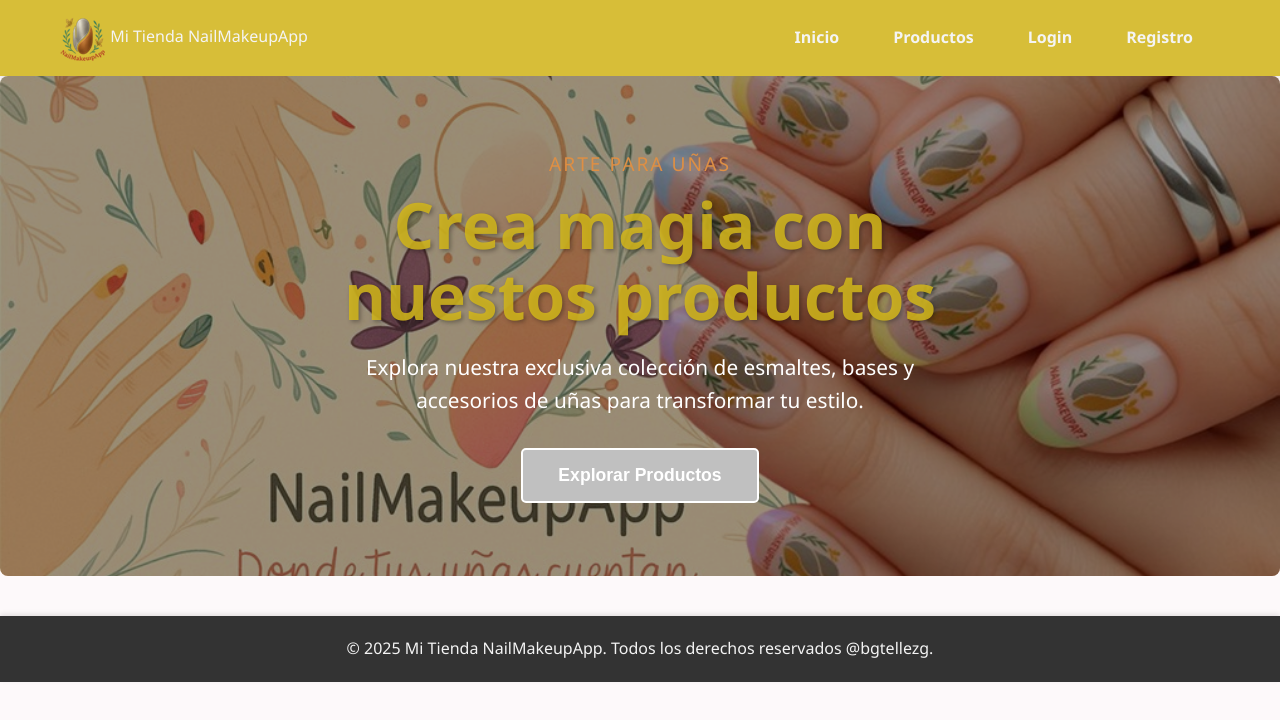
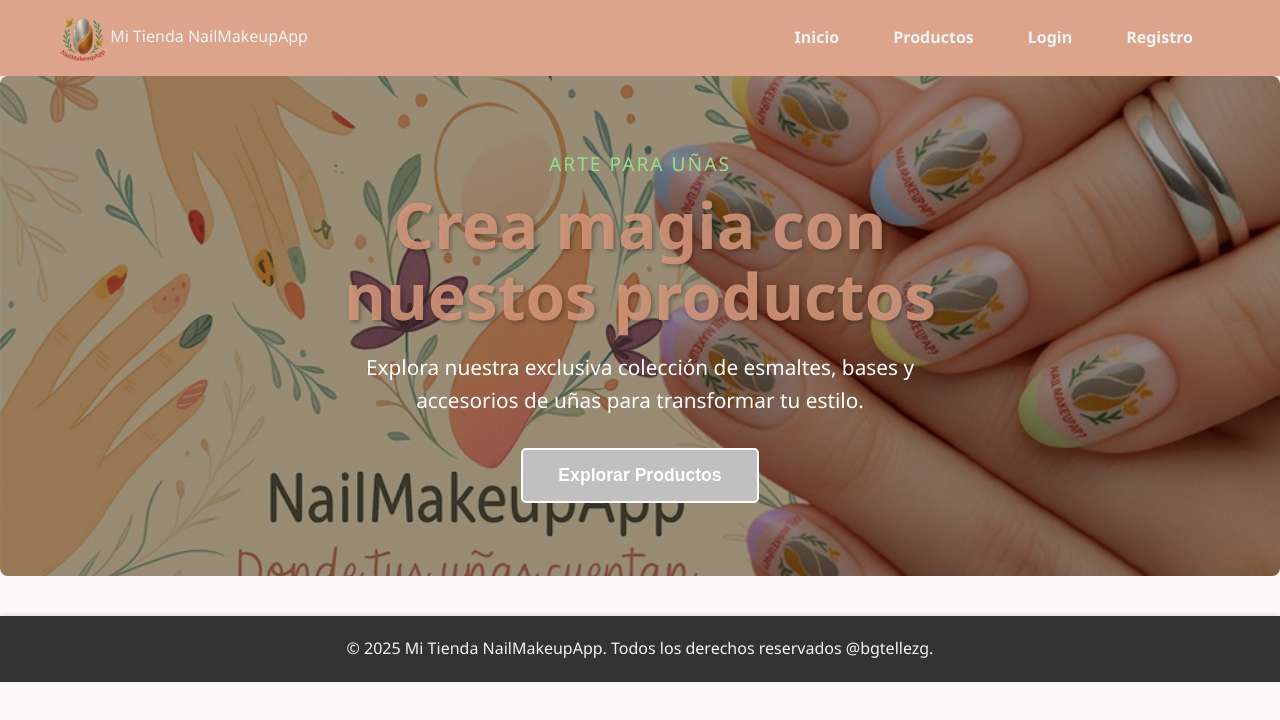
Before and after one commit to ingbrayanTellez/NailMakeupApp, a website: page public/index.html in a window 1280 px wide. Drawn offline with Linux system fonts and the light colour scheme.

```diff
--- a/public/css/style.css
+++ b/public/css/style.css
@@ -1,9 +1,9 @@
 /* Estilos Generales y Reset */
 :root {
     /* Paleta de Colores para Nail Art */
-    --primary-color: #d1b61cde; /* Dorado - Para headers, botones primarios */
+    --primary-color: #d6987bde; /* Naranja Fuerte - Para headers, botones primarios */
     --secondary-color: #C0C0C0; /* Plata - Para acentos, hover de botones */
-    --accent-color: #de8f44; /* Cobre - Para fondos sutiles, bordes */
+    --accent-color: #93e08c; /* Cobre - Para fondos sutiles, bordes */
     --text-dark: #333; /* Texto oscuro principal */
     --text-light: #f4f4f4; /* Texto claro */
     --bg-light: #FFFFFF; /* Fondo principal claro */
```
